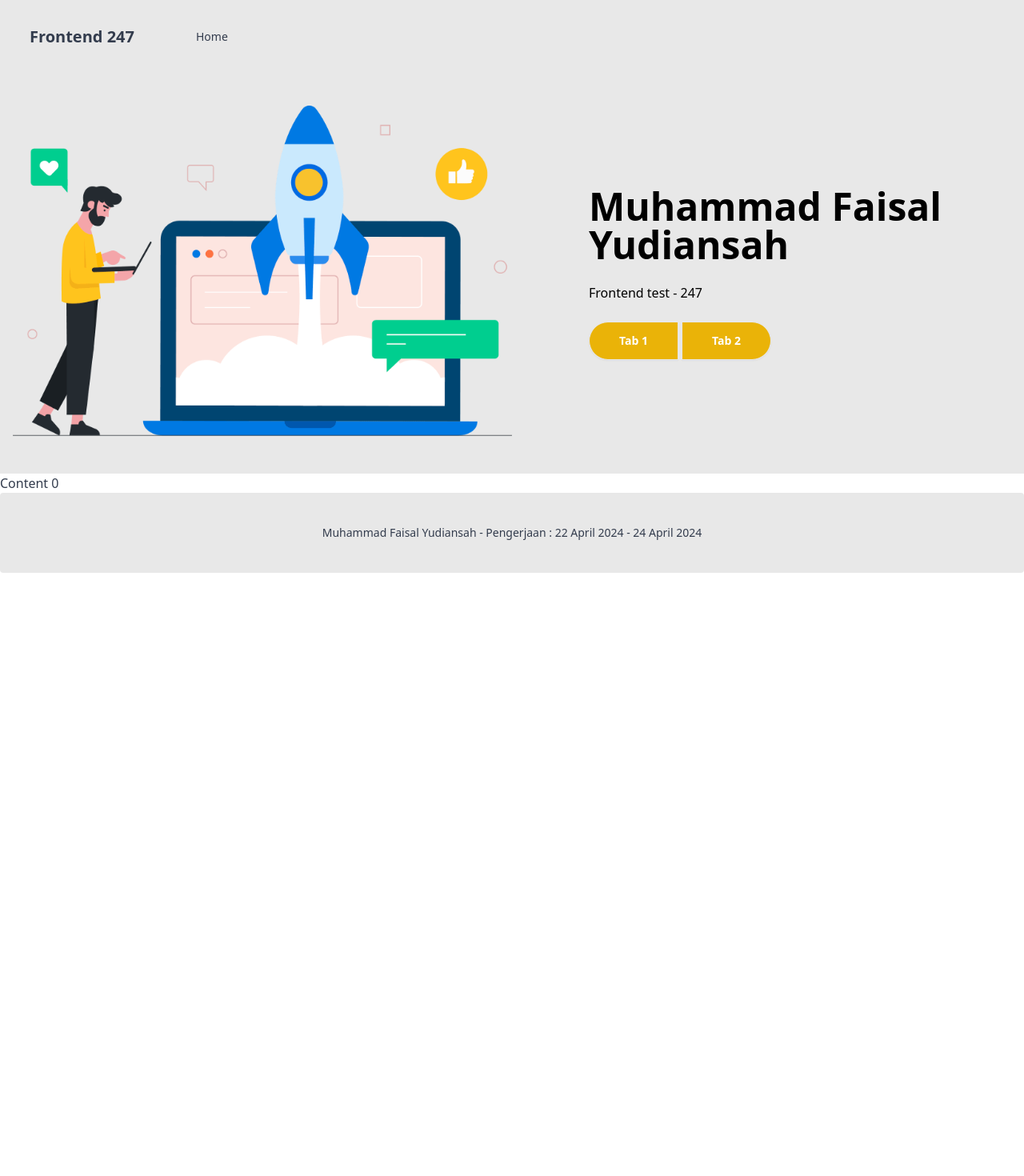
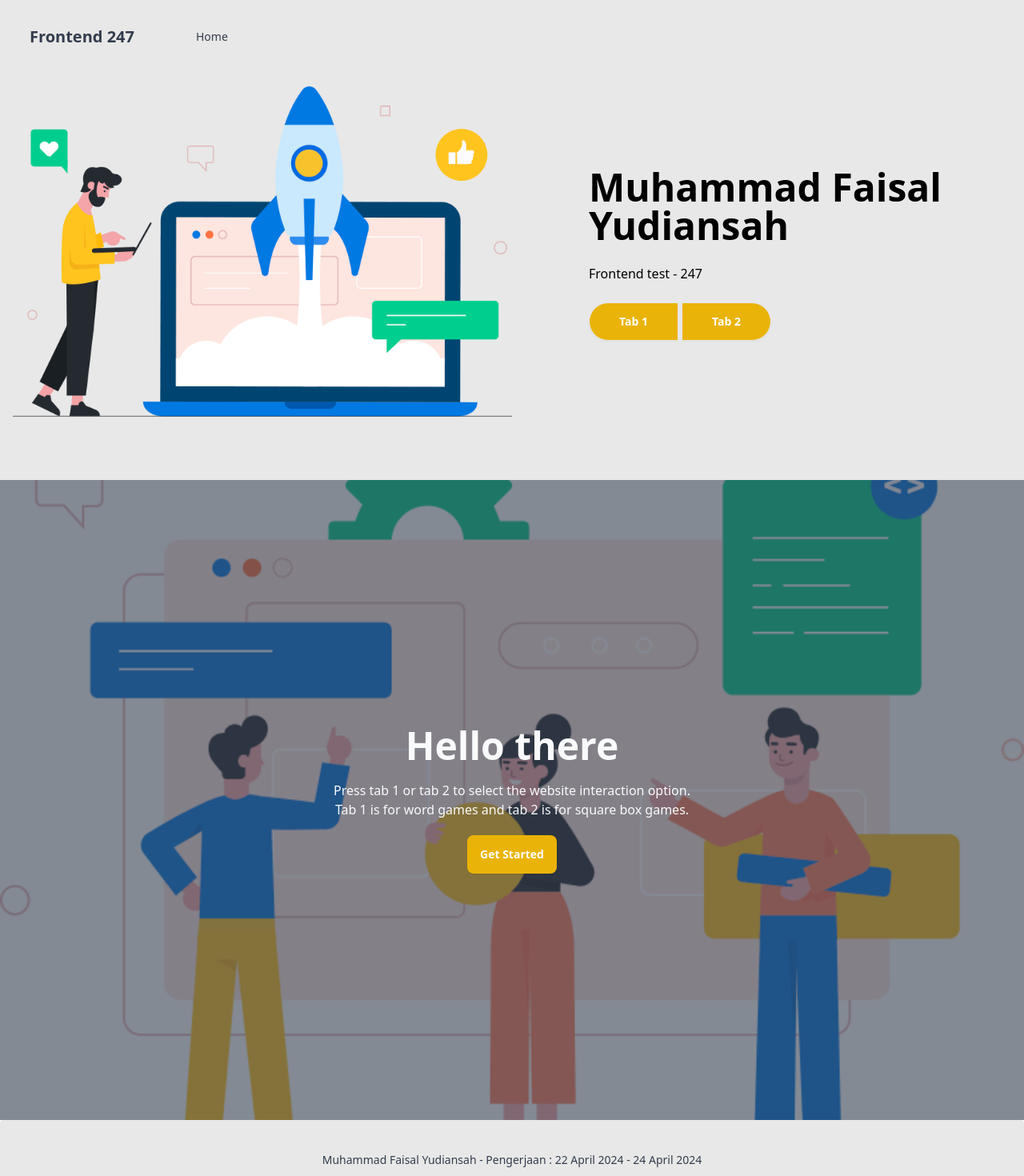
Before and after one commit to faisalyudiansah/react-frontend-247, a React (Vite) app in the folder client/: page / in a window 1280 px wide. Shown: the top 1470 px of the page at 80% size. Before the commit the page ends 800 px from the top, so only its background shows below. Built offline with nearby package versions, Linux system fonts and the light colour scheme.

Commit message:
fix: fixed some styling

```diff
--- a/client/src/App.jsx
+++ b/client/src/App.jsx
@@ -9,7 +9,7 @@ const App = () => {
   return (
     <>
       <Header setTab={setTab} tab={tab} />
-      <Content setTab={setTab} tab={tab} />
+      <Content tab={tab} />
       <Footer />
     </>
   )
--- a/client/src/components/Content/Content.jsx
+++ b/client/src/components/Content/Content.jsx
@@ -1,10 +1,11 @@
 import React from 'react'
+import { ContentDefault } from './ContentDefault'
 
-export const Content = ({ setTab, tab }) => {
+export const Content = ({ tab }) => {
   return (
     <>
       {tab === 0 && (
-        <div>Content 0</div>
+        <ContentDefault />
       )}
       {tab === 1 && (
         <div>Content 1</div>
--- /dev/null
+++ b/client/src/components/Content/ContentDefault.jsx
@@ -0,0 +1,25 @@
+import React from 'react';
+import heroImage from '../../assets/analysis.png';
+
+export const ContentDefault = () => {
+  const heroStyle = {
+    backgroundImage: `url(${heroImage})`, // Use `url()` to specify the image path
+    backgroundSize: 'cover', // Adjust as needed for your layout
+    backgroundPosition: 'center', // Center the image
+  };
+
+  return (
+    <div className="hero min-h-screen" style={heroStyle}>
+      <div className="hero-overlay bg-opacity-60"></div>
+      <div className="hero-content text-center text-neutral-content">
+        <div className="max-w-md">
+          <h1 className="mb-5 text-5xl font-bold">Hello there</h1>
+          <p className="mb-5">
+            Press tab 1 or tab 2 to select the website interaction option. Tab 1 is for word games and tab 2 is for square box games.
+          </p>
+          <a className="btn bg-yellow-500 hover:bg-yellow-400 border-none text-white" href='#navbar'>Get Started</a>
+        </div>
+      </div>
+    </div>
+  );
+};
--- a/client/src/components/Header/Hero.jsx
+++ b/client/src/components/Header/Hero.jsx
@@ -9,8 +9,8 @@ export const Hero = ({ setTab, tab }) => {
 
   return (
     <>
-      <section className="hero min-h-[500px] bg-base-200">
-        <div className="hero-content flex-col md:flex-row">
+      <section id='hero' className="hero min-h-[400px] bg-base-200">
+        <div className="hero-content flex-col md:flex-row mb-14">
           <img src={heroImage} className="w-sm md:w-1/2 rounded-lg" />
           <div className='md:mt-0 mt-5 text-black lg:ml-20 ml-0'>
             <h1 className="text-5xl font-bold">Muhammad Faisal Yudiansah</h1>
--- a/client/src/components/Header/Navbar.jsx
+++ b/client/src/components/Header/Navbar.jsx
@@ -7,9 +7,9 @@ export const Navbar = ({ setTab }) => {
   }
 
   return (
-    <div className="navbar bg-base-200 p-5">
+    <div id='navbar' className="navbar bg-base-200 p-5">
       <div className="flex">
-        <a className="btn btn-ghost text-xl text-bold">Frontend 247</a>
+        <a className="btn btn-ghost text-xl text-bold" onClick={() => onChangeTab(0)}>Frontend 247</a>
       </div>
       <div className="flex-none ml-10">
         <ul className="menu menu-horizontal px-1">
--- a/client/src/index.css
+++ b/client/src/index.css
@@ -1,3 +1,7 @@
 @tailwind base;
 @tailwind components;
 @tailwind utilities;
+
+html {
+    scroll-behavior: smooth;
+}
```
Also changed, not shown: client/src/assets/analysis.png (added).
